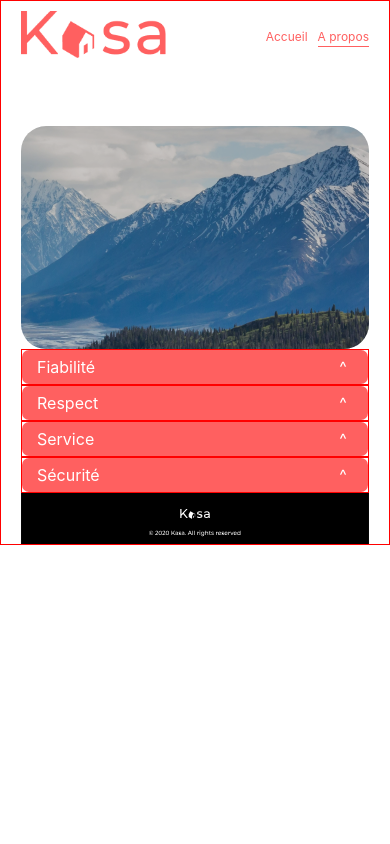
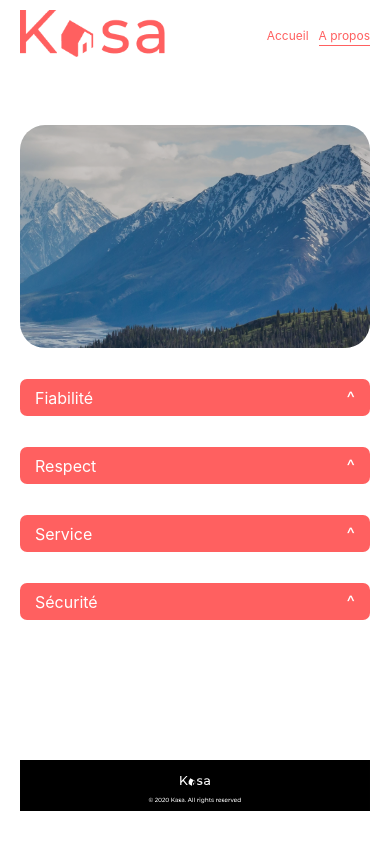
Before and after one commit to denisk13005/kasa_with_nuxt, a Nuxt app: page /about_page in a window 390 px wide. Built offline with nearby package versions, Linux system fonts and the light colour scheme.

Commit message:
dropdown annim + footer about page

```diff
--- a/assets/css/main.css
+++ b/assets/css/main.css
@@ -1,12 +1,12 @@
 :root {
   --primary-color: #ff6060;
+  --dropdown_background: #f7f7f7;
   --background-color: #f6f6f6;
   --border: 1px solid red;
 }
 body {
   max-width: 1440px;
   margin: auto;
-  border: 1px solid red;
   padding: 10px 20px;
   padding-bottom: 0px;
 }
--- a/components/TheDropdown.vue
+++ b/components/TheDropdown.vue
@@ -56,8 +56,7 @@ export default {
   align-items: center;
 }
 .headerDropdown .arrow {
-  height: 20px;
-  width: 20px;
+  font-size: 18px;
   cursor: pointer;
   display: flex;
   align-items: center;
@@ -70,10 +69,14 @@ export default {
 }
 .containDropdown {
   max-height: 0;
-  transition: max-height 0.15s linear;
+  padding: 0px;
+  transition: all 0.1s linear;
+  transform-origin: center;
+  background-color: var(--dropdown_background);
 }
 .visible {
-  max-height: 10vh;
-  transition: max-height 0.15s linear;
+  max-height: 40vh;
+
+  padding: 20px;
 }
 </style>
--- a/components/TheFooter.vue
+++ b/components/TheFooter.vue
@@ -1,5 +1,5 @@
 <template>
-  <footer>
+  <footer id="footer">
     <img src="../assets/images/D_Footer.svg" alt="" />
   </footer>
 </template>
--- a/pages/about_page.vue
+++ b/pages/about_page.vue
@@ -1,5 +1,5 @@
 <template>
-  <div>
+  <div class="aboutPage">
     <TheBanner img="background_about" />
     <TheDropdown
       v-for="about in abouts"
@@ -25,13 +25,20 @@ export default {
 
 <style scoped>
 .dropdown {
-  border: var(--border);
   width: 85%;
   margin: auto;
+  margin-top: 31px;
 }
+.aboutPage {
+  margin-bottom: 140px;
+}
+
 @media screen and (max-width: 768px) {
   .dropdown {
     width: 100%;
   }
+  .aboutPage {
+    margin-bottom: 140px;
+  }
 }
 </style>
```
